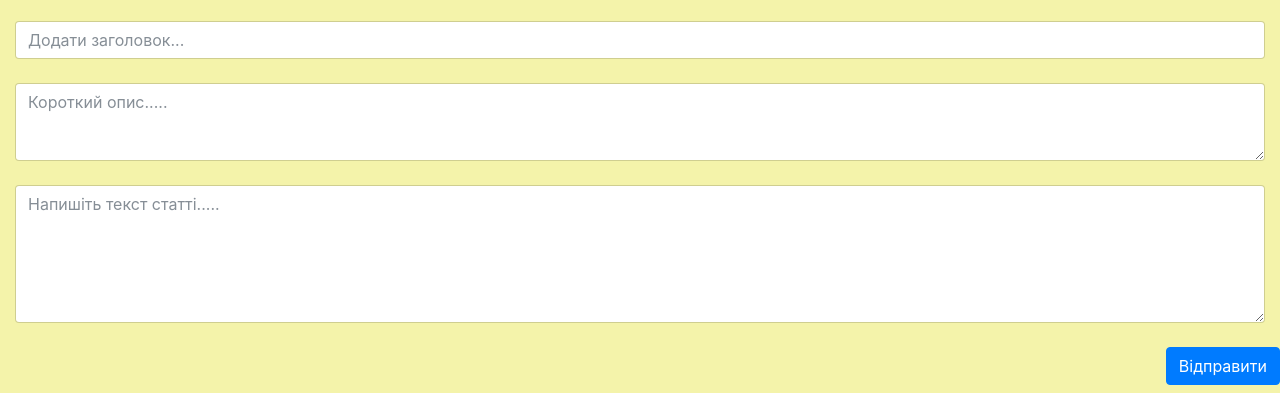
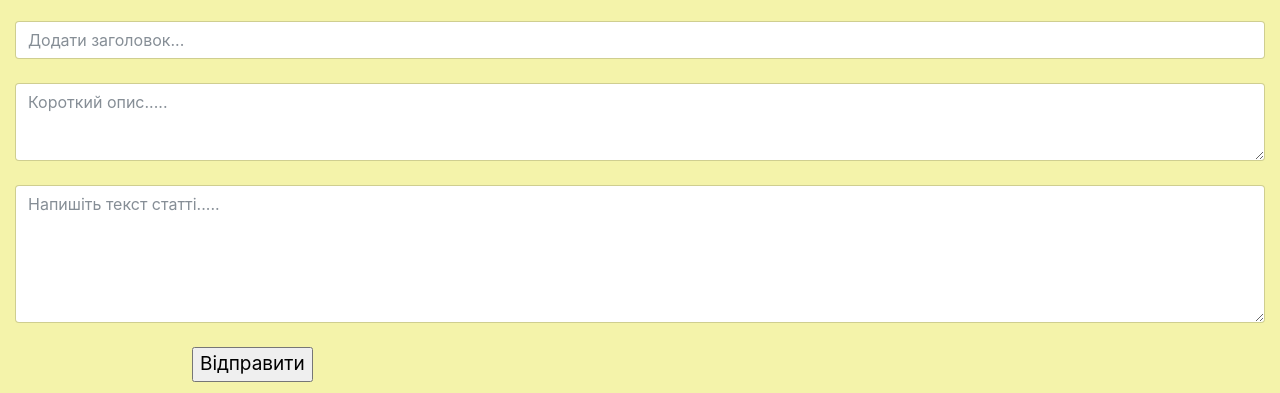
Before and after one commit to Igorko123/Laba-4, a plain HTML site: page 7lab/admin.html in a window 1280 px wide. Shown: the part 407-800 px from the top of the page. Drawn offline with Linux system fonts and the light colour scheme.

Commit message:
Update admin.html

```diff
--- a/7lab/admin.html
+++ b/7lab/admin.html
@@ -65,8 +65,7 @@
 					<textarea class="form-control" rows="6" id="newsText" placeholder="Напишіть текст статті....."></textarea>
 				</div>
 <br>
-        <button class="btn btn-primary float-right" type="submit" onclick="addNews()">Відправити</button>
-		</div>
+       <p><input  onclick="addNews()" type="submit" value="Відправити" ></p>
 
 
 <br><br>
```
